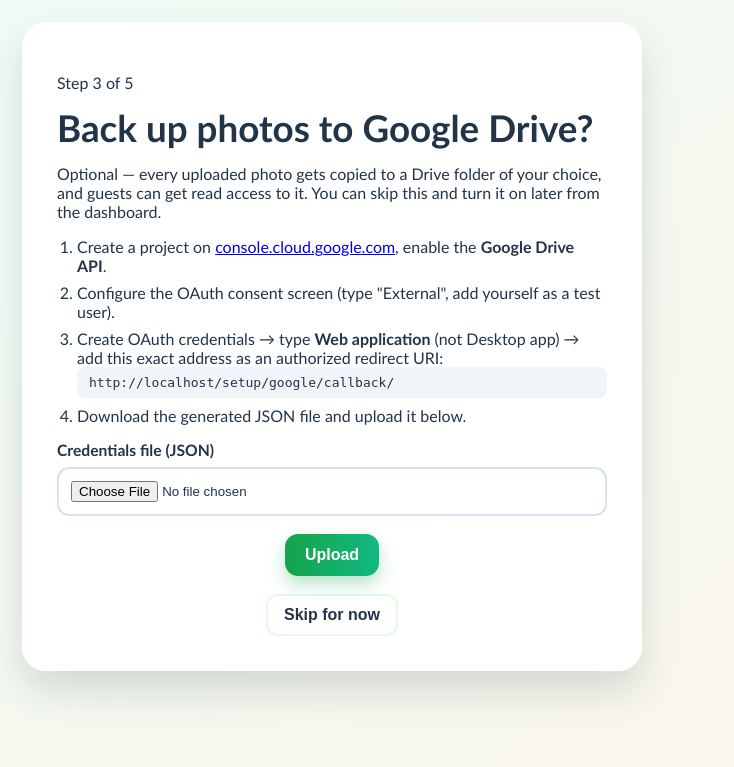
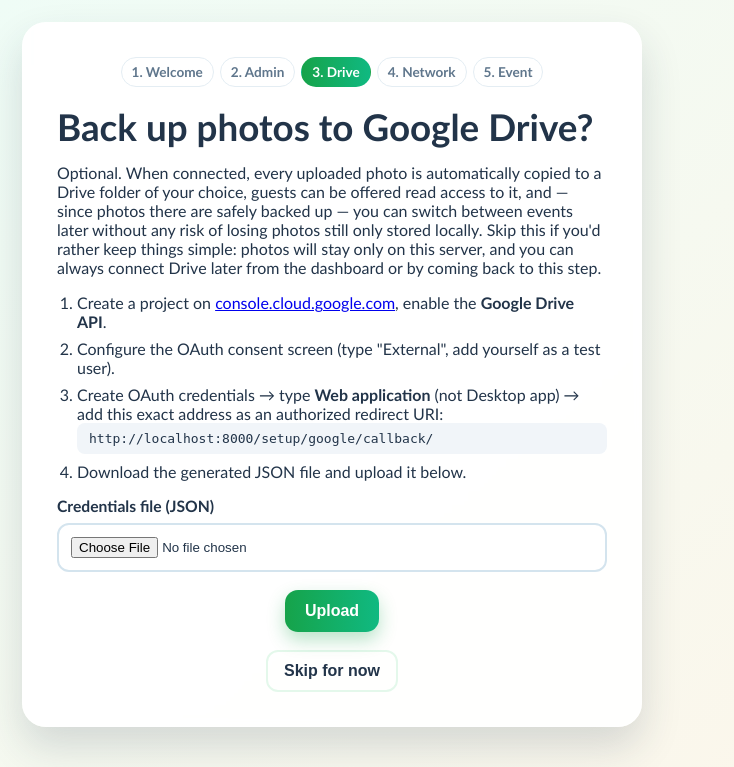
Before and after one commit to Mustachoos/Platefrom_coloc, a Django app: page /setup/drive/ in a window 1280 px wide. Shown: the top 767 px of the page, without its empty margins (0-734 px from the left). Run offline with Django 5.2, Linux system fonts and the light colour scheme; data comes from the database, SQL or seed files in the repository.

Commit message:
setup proc

```diff
--- a/photos/setup_views.py
+++ b/photos/setup_views.py
@@ -39,10 +39,26 @@ def _token_path():
     return os.environ.get("GOOGLE_OAUTH_TOKEN_FILE", "").strip()
 
 
+def _is_localhost(request):
+    return request.get_host().split(":", 1)[0] in ("localhost", "127.0.0.1")
+
+
+def _localhost_redirect_uri(request):
+    """Google's OAuth policy requires HTTPS for any redirect URI host except
+    localhost/127.0.0.1 (a LAN IP like 192.168.1.13 over plain http is
+    rejected outright, even if registered) — so this step always targets
+    localhost specifically, regardless of what host the current request
+    actually came in on. That only resolves correctly if the browser
+    completing this step is on the server machine itself; see _is_localhost."""
+    host = request.get_host()
+    port = host.split(":", 1)[1] if ":" in host else "8000"
+    return f"http://localhost:{port}{reverse('setup-google-callback')}"
+
+
 def _google_flow(request):
-    redirect_uri = request.build_absolute_uri(reverse("setup-google-callback"))
     return Flow.from_client_secrets_file(
-        _client_secret_path(), scopes=drive_service.SCOPES, redirect_uri=redirect_uri
+        _client_secret_path(), scopes=drive_service.SCOPES,
+        redirect_uri=_localhost_redirect_uri(request),
     )
 
 
@@ -53,21 +69,28 @@ def _safe_list_folders():
         return []
 
 
+def _render_step(request, step, template, context=None):
+    context = dict(context or {})
+    context["current_step"] = step
+    return render(request, template, context)
+
+
 def welcome_view(request):
     if not _setup_accessible(request):
         return _denied()
-    if User.objects.filter(is_superuser=True).exists():
-        # Wizard already has an admin account — jump straight back into
-        # wherever they left off instead of re-showing "let's get started".
-        return redirect("setup-drive")
-    return render(request, "photos/setup_welcome.html")
+    return _render_step(request, 1, "photos/setup_welcome.html")
 
 
 def admin_account_view(request):
     if not _setup_accessible(request):
         return _denied()
-    if User.objects.filter(is_superuser=True).exists():
-        return redirect("setup-drive")
+
+    existing_admin = User.objects.filter(is_superuser=True).first()
+    if existing_admin:
+        # Already done — a fresh admin account can't be created twice, but
+        # revisiting this step (via the step nav) shouldn't dead-end, so show
+        # what's there and point at where to actually change it.
+        return _render_step(request, 2, "photos/setup_admin.html", {"existing_admin": existing_admin})
 
     if request.method == "POST":
         form = AdminAccountForm(request.POST)
@@ -81,7 +104,7 @@ def admin_account_view(request):
                 return redirect("setup-drive")
     else:
         form = AdminAccountForm()
-    return render(request, "photos/setup_admin.html", {"form": form})
+    return _render_step(request, 2, "photos/setup_admin.html", {"form": form})
 
 
 def drive_view(request):
@@ -126,12 +149,17 @@ def drive_view(request):
                 site_settings.save(update_fields=["drive_root_folder_id"])
                 return redirect("setup-network")
 
-    return render(request, "photos/setup_drive.html", {
+    host = request.get_host()
+    port = host.split(":", 1)[1] if ":" in host else "8000"
+    return _render_step(request, 3, "photos/setup_drive.html", {
         "client_secret_form": DriveClientSecretForm(),
         "has_client_secret": has_client_secret,
         "has_token": has_token,
         "folders": _safe_list_folders() if has_token else None,
-        "redirect_uri": request.build_absolute_uri(reverse("setup-google-callback")),
+        "current_folder_id": SiteSettings.get_solo().drive_root_folder_id,
+        "redirect_uri": _localhost_redirect_uri(request),
+        "is_localhost": _is_localhost(request),
+        "localhost_drive_url": f"http://localhost:{port}{reverse('setup-drive')}",
         "error": error,
     })
 
@@ -139,6 +167,11 @@ def drive_view(request):
 def google_connect_view(request):
     if not _setup_accessible(request):
         return _denied()
+    if not _is_localhost(request):
+        # Google would reject this redirect_uri outright (see
+        # _localhost_redirect_uri) — fail here with a clear message instead
+        # of sending the user into a doomed consent flow.
+        return redirect("setup-drive")
     flow = _google_flow(request)
     auth_url, state = flow.authorization_url(
         access_type="offline", include_granted_scopes="true", prompt="consent"
@@ -174,23 +207,37 @@ def network_view(request):
     else:
         initial_host = site_settings.server_host or request.get_host()
         form = NetworkForm(initial={"server_host": initial_host})
-    return render(request, "photos/setup_network.html", {"form": form})
+    return _render_step(request, 4, "photos/setup_network.html", {"form": form})
 
 
 def first_event_view(request):
     if not _setup_accessible(request):
         return _denied()
+    active_event = Event.get_active()
+
     if request.method == "POST":
         form = FirstEventForm(request.POST)
         if form.is_valid():
             name = form.cleaned_data["name"].strip()
-            event = Event.objects.filter(name=name).first()
-            if event is None:
-                event = Event.objects.create(name=name)
-            if not event.drive_folder_id and drive_service.is_configured():
-                event_service.ensure_drive_folder(event)
-            event_service.switch_active_event(event)
+            if active_event:
+                # Revisiting this step (via the step nav) after already
+                # creating/activating an event: treat resubmission as
+                # renaming that same event, not creating a second one.
+                if Event.objects.filter(name=name).exclude(pk=active_event.pk).exists():
+                    form.add_error("name", "That name is already used by another event.")
+                    return _render_step(request, 5, "photos/setup_event.html", {"form": form})
+                active_event.name = name
+                active_event.save(update_fields=["name"])
+                if not active_event.drive_folder_id and drive_service.is_configured():
+                    event_service.ensure_drive_folder(active_event)
+            else:
+                event = Event.objects.filter(name=name).first()
+                if event is None:
+                    event = Event.objects.create(name=name)
+                if not event.drive_folder_id and drive_service.is_configured():
+                    event_service.ensure_drive_folder(event)
+                event_service.switch_active_event(event)
             return redirect("dashboard")
     else:
-        form = FirstEventForm()
-    return render(request, "photos/setup_event.html", {"form": form})
+        form = FirstEventForm(initial={"name": active_event.name if active_event else ""})
+    return _render_step(request, 5, "photos/setup_event.html", {"form": form})
--- /dev/null
+++ b/photos/templates/photos/_setup_steps.html
@@ -0,0 +1,7 @@
+<nav class="setup-steps">
+  <a href="{% url 'setup-welcome' %}" class="{% if current_step == 1 %}active{% endif %}">1. Welcome</a>
+  <a href="{% url 'setup-admin' %}" class="{% if current_step == 2 %}active{% endif %}">2. Admin</a>
+  <a href="{% url 'setup-drive' %}" class="{% if current_step == 3 %}active{% endif %}">3. Drive</a>
+  <a href="{% url 'setup-network' %}" class="{% if current_step == 4 %}active{% endif %}">4. Network</a>
+  <a href="{% url 'setup-event' %}" class="{% if current_step == 5 %}active{% endif %}">5. Event</a>
+</nav>
--- a/photos/templates/photos/setup_drive.html
+++ b/photos/templates/photos/setup_drive.html
@@ -16,14 +16,27 @@
 </head>
 <body>
   <main class="card">
-    <p class="hint">Step 3 of 5</p>
+    {% include "photos/_setup_steps.html" %}
     <h1>Back up photos to Google Drive?</h1>
     <p class="hint">
-      Optional — every uploaded photo gets copied to a Drive folder of your choice, and guests
-      can get read access to it. You can skip this and turn it on later from the dashboard.
+      Optional. When connected, every uploaded photo is automatically copied to a Drive folder of
+      your choice, guests can be offered read access to it, and — since photos there are safely
+      backed up — you can switch between events later without any risk of losing photos still
+      only stored locally. Skip this if you'd rather keep things simple: photos will stay only on
+      this server, and you can always connect Drive later from the dashboard or by coming back to
+      this step.
     </p>
 
     {% if error %}<div class="message error">{{ error }}</div>{% endif %}
+
+    {% if not is_localhost %}
+      <div class="message error">
+        Google requires this specific step to happen from a browser running on the server
+        machine itself (Google rejects plain http:// addresses that aren't "localhost").
+        Open <strong>{{ localhost_drive_url }}</strong> from that machine to connect Drive —
+        every other step of this wizard works fine from your phone as usual.
+      </div>
+    {% endif %}
 
     {% if not has_client_secret %}
       <ol class="checklist">
@@ -46,16 +59,24 @@
       </form>
     {% elif not has_token %}
       <p>Credentials file received. Now connect your Google account:</p>
-      <div class="form-actions">
-        <a class="btn primary" href="{% url 'setup-google-connect' %}">Connect my Google account</a>
-      </div>
+      {% if is_localhost %}
+        <div class="form-actions">
+          <a class="btn primary" href="{% url 'setup-google-connect' %}">Connect my Google account</a>
+        </div>
+      {% else %}
+        <p class="hint">Open {{ localhost_drive_url }} from the server machine to continue.</p>
+      {% endif %}
     {% else %}
-      <p>Connected. Choose which Drive folder each event's photos should live under:</p>
+      <p>
+        Connected. Choose which Drive folder each event's photos should live under — each event
+        then gets its own subfolder inside it automatically. Already picked one? It's
+        pre-selected below; just change it if you'd rather use a different one.
+      </p>
       <form method="post">
         {% csrf_token %}
         {% for folder in folders %}
           <label class="folder-option">
-            <input type="radio" name="folder_choice" value="{{ folder.id }}"> {{ folder.name }}
+            <input type="radio" name="folder_choice" value="{{ folder.id }}" {% if folder.id == current_folder_id %}checked{% endif %}> {{ folder.name }}
           </label>
         {% endfor %}
         <label class="folder-option">
--- a/static/photos/site.css
+++ b/static/photos/site.css
@@ -77,6 +77,12 @@ input[type=file],input[type=text],input[type=email],textarea,select{width:100%;p
 .upload-center{margin:36px 0}
 .upload-center .photo-status{margin-top:0}
 .form-row-label-centered{text-align:center}
+
+/* Setup wizard step nav: revisitable breadcrumb across all 5 steps */
+.setup-steps{display:flex;flex-wrap:wrap;justify-content:center;gap:6px;margin-bottom:20px}
+.setup-steps a{font-size:0.85rem;font-weight:700;color:var(--soft);text-decoration:none;padding:6px 10px;border-radius:999px;border:1px solid #e4edf3;background:#fff}
+.setup-steps a:hover{border-color:rgba(34,197,94,0.4)}
+.setup-steps a.active{color:#fff;background:linear-gradient(90deg,var(--btn-1),var(--btn-2));border-color:transparent}
 
 /* Small helpers */
 .chips{margin-top:16px;color:var(--soft);font-size:.92rem;display:flex;gap:8px;flex-wrap:wrap}
```
Also changed, not shown: photos/templates/photos/setup_admin.html (+25 -2 lines), photos/templates/photos/setup_event.html (+8 -2 lines), photos/templates/photos/setup_network.html (+8 -4 lines), photos/templates/photos/setup_welcome.html (+17 -3 lines), README.md.
